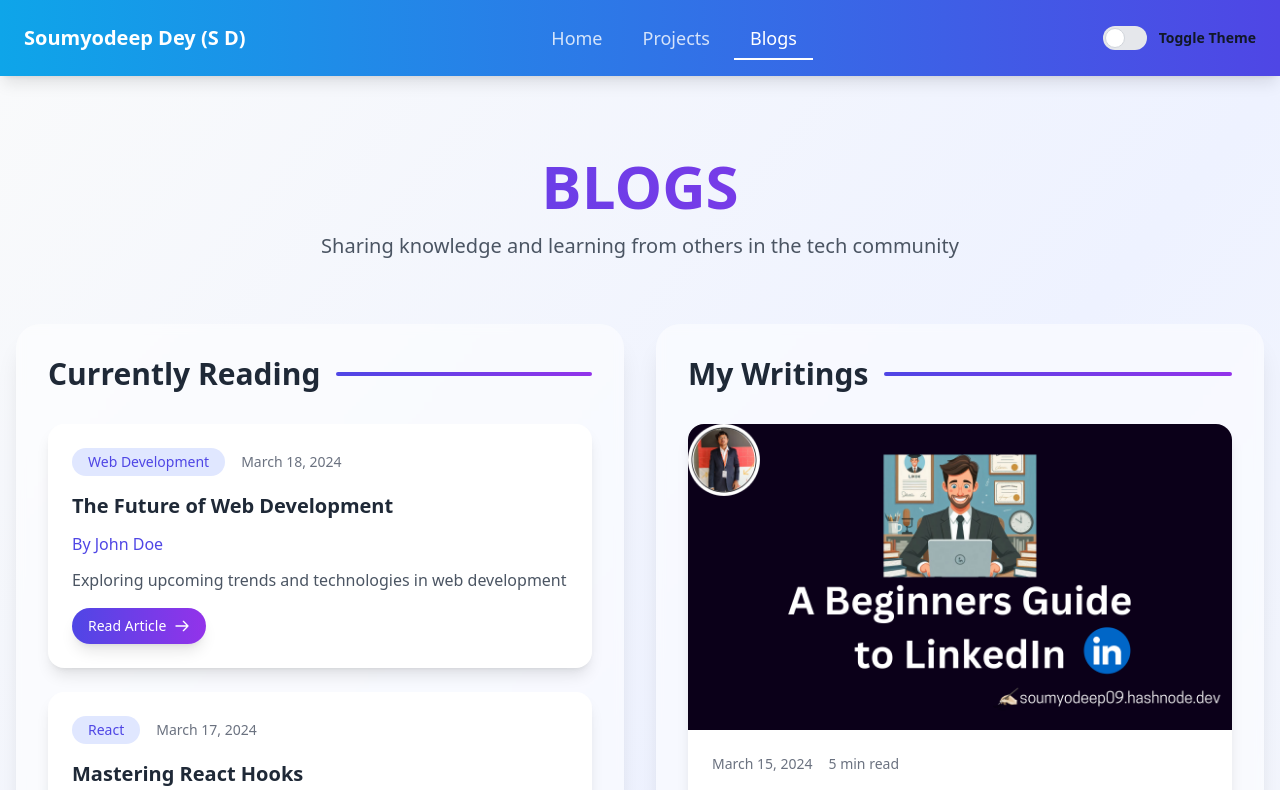
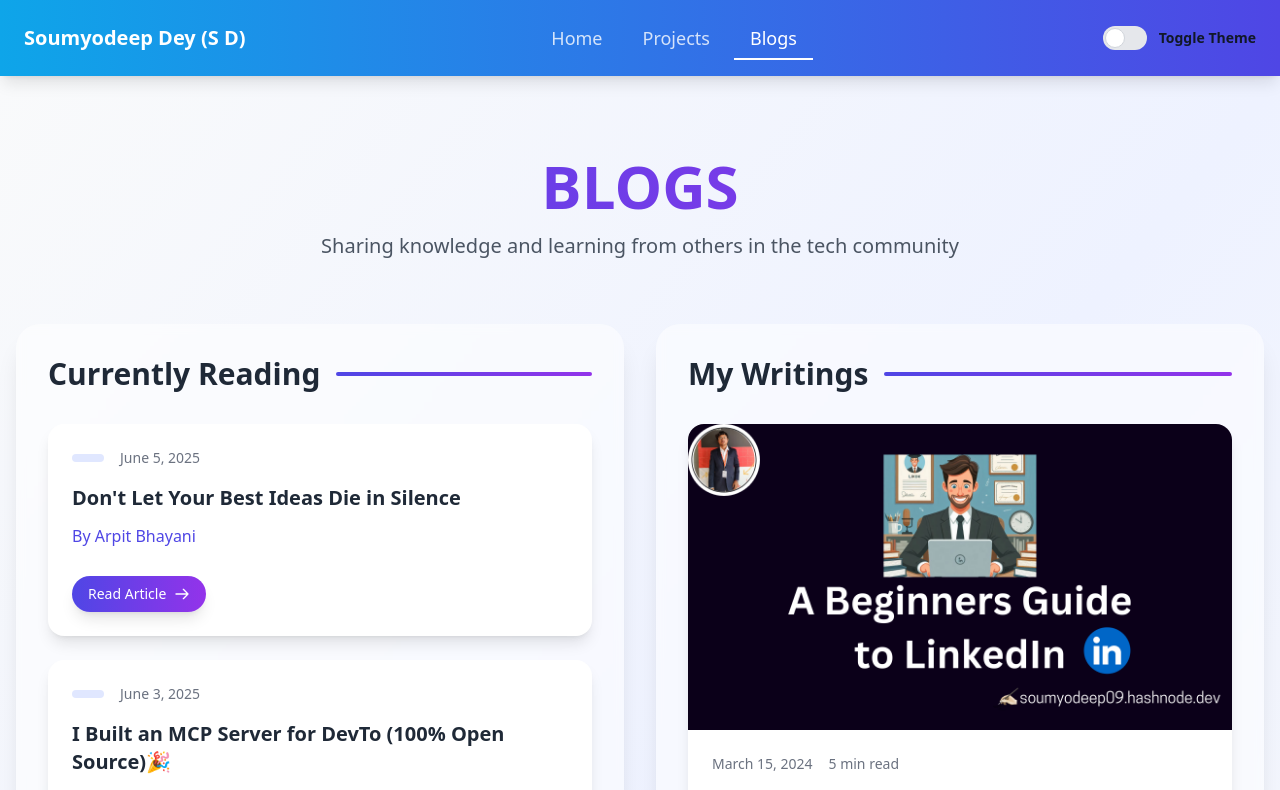
Before and after one commit to Soumyodeep-Dey/SD-portfolio, a React (Vite) app: page /blogs in a window 1280 px wide. Shown: the top 790 px of the page. Built offline with nearby package versions, Linux system fonts and the light colour scheme.

Commit message:
blog section is ready

```diff
--- a/src/components/Blogs/Blogs.jsx
+++ b/src/components/Blogs/Blogs.jsx
@@ -19,20 +19,16 @@ const myBlogs = [
 
 const readingBlogs = [
   {
-    title: "The Future of Web Development",
-    author: "John Doe",
-    description: "Exploring upcoming trends and technologies in web development",
-    link: "https://example.com/blog1",
-    category: "Web Development",
-    date: "March 18, 2024"
+    title: "Don't Let Your Best Ideas Die in Silence",
+    author: "Arpit Bhayani",
+    link: "https://arpitbhayani.me/blogs/dont-let-your-best-ideas-die-in-silenc",
+    date: "June 5, 2025"
   },
   {
-    title: "Mastering React Hooks",
-    author: "Jane Smith",
-    description: "A comprehensive guide to React Hooks and their best practices",
-    link: "https://example.com/blog2",
-    category: "React",
-    date: "March 17, 2024"
+    title: "I Built an MCP Server for DevTo (100% Open Source)🎉",
+    author: "Arindam Majumdar",
+    link: "https://dev.to/arindam_1729/i-built-an-mcp-server-for-devto-100-open-source-4f6n",
+    date: "June 3, 2025"
   }
 ];
 
```
